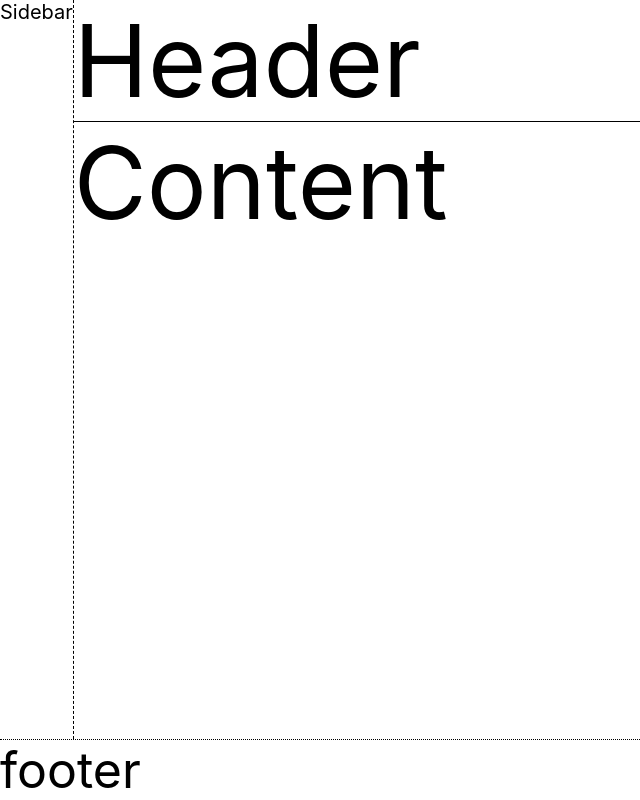
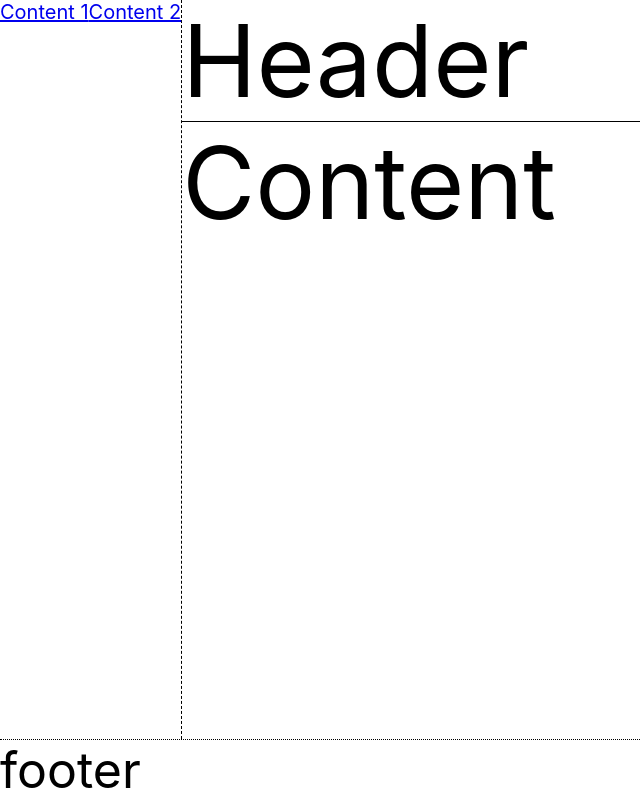
Before and after one commit to appleseed0910/me, a React (Vite) app: page / in a window 1280 px wide. Shown: the whole page, without its empty margins (0-640 px from the left). Built offline with nearby package versions, Linux system fonts and the light colour scheme.

Commit message:
refactor a nested router structure

```diff
--- a/package.json
+++ b/package.json
@@ -11,7 +11,8 @@
   },
   "dependencies": {
     "react": "^19.2.4",
-    "react-dom": "^19.2.4"
+    "react-dom": "^19.2.4",
+    "react-router-dom": "^7.13.2"
   },
   "devDependencies": {
     "@eslint/js": "^9.39.4",
--- a/src/App.tsx
+++ b/src/App.tsx
@@ -1,27 +1,22 @@
-import './styles/base.css'
-import './styles/border.css'
+import './styles/base.css';
+import './styles/border.css';
+import { BrowserRouter, Route, Routes } from 'react-router-dom';
 
-import Sidebar from './components/Sidebar/Sidebar'
-import Footer from './components/Footer/Footer'
-import Header from './components/Header/Header'
-import Content from './components/Content/Content'
+import Layout from './Layout';
+import Content from './components/Content/Content';
+import Content2 from './components/Content/Content2';
 
 function App() {
-
-  return (
-    <>
-      <div className="page">
-        <div className="top-container">
-          <Sidebar />
-          <div className="body-container">
-            <Header />
-            <Content />
-          </div>
-        </div>
-        <Footer />
-      </div>
-    </>
-  )
+    return (
+      <BrowserRouter>
+          <Routes>
+              <Route path="/" element={<Layout />}>
+                  <Route index element={<Content />} />
+                  <Route path='content2' element={<Content2 />} />
+              </Route>
+          </Routes>
+      </BrowserRouter>
+    )
 }
 
-export default App
+export default App;
--- /dev/null
+++ b/src/Layout.tsx
@@ -0,0 +1,24 @@
+import Sidebar from './components/Sidebar/Sidebar';
+import Footer from './components/Footer/Footer';
+import Header from './components/Header/Header';
+
+import { Outlet } from 'react-router-dom';
+
+function Layout() {
+    return (
+        <>
+            <div className="page">
+                <div className="top-container">
+                    <Sidebar />
+                    <div className="body-container">
+                        <Header />
+                        <Outlet />
+                    </div>
+                </div>
+                <Footer />
+            </div>
+        </>
+    );
+}
+
+export default Layout
--- /dev/null
+++ b/src/components/Content/Content2.tsx
@@ -0,0 +1,10 @@
+function Content2 () {
+
+    return (
+        <>
+            <div className="content">Content 2</div>
+        </>
+    )
+}
+
+export default Content2
--- a/src/components/Sidebar/Sidebar.tsx
+++ b/src/components/Sidebar/Sidebar.tsx
@@ -1,15 +1,18 @@
-import './style.less'
+import './style.less';
 
-function Sidebar () {
+import { Link } from 'react-router-dom';
 
-
+function Sidebar() {
     return (
         <>
             <div className="sidebar">
-                Sidebar
+                <nav>
+                    <Link to="/">Content 1</Link>
+                    <Link to="/content2">Content 2</Link>
+                </nav>
             </div>
         </>
-    )
+    );
 }
 
-export default Sidebar
+export default Sidebar;
```
Also changed, not shown: 2 other files (tests, documents, lock files or other folders).
